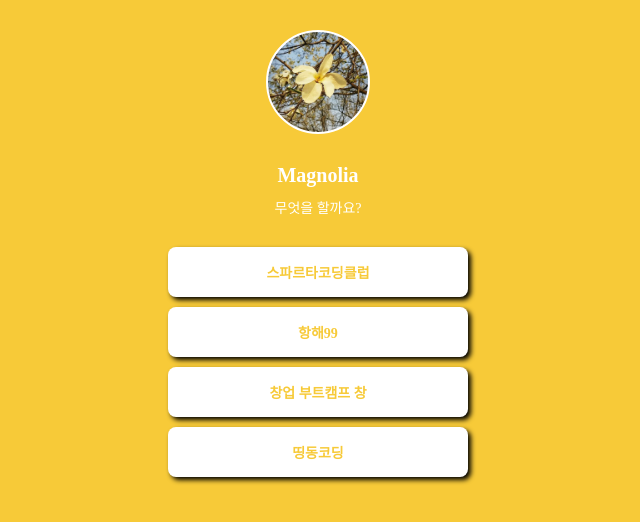
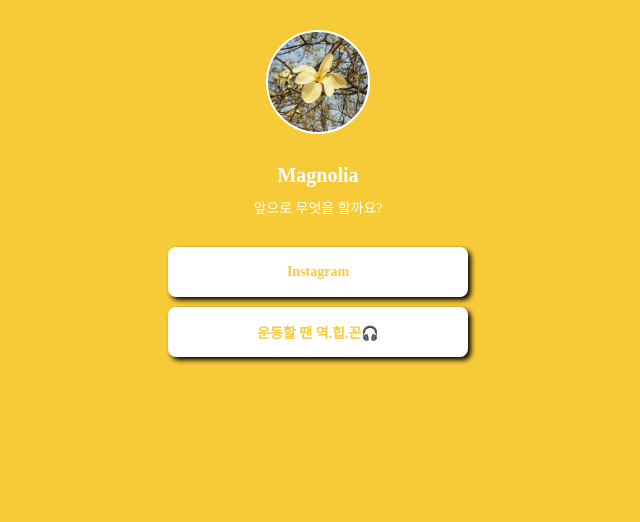
Before and after one commit to namnary/mypage, a plain HTML site: page index.html in a window 1280 px wide. Shown: the whole page, without its empty margins (322-962 px from the left). Drawn offline with Linux system fonts and the light colour scheme; a web font is replaced by a local one.

Commit message:
Update index.html

```diff
--- a/index.html
+++ b/index.html
@@ -1,15 +1,13 @@
 <!DOCTYPE html>
 <html>
 <head>
-    <!-- 웹페이지 보이지는 않지만, 필요한 설정을 해두는 곳이에요.
-            우리가 집을 위해 미리 생각 해놓은 것을 적어두는 곳이라고 할 수 있죠!-->
     <meta charset="UTF-8" />
     <meta http-equiv="X-UA-Compatible" content="IE=edge" />
     <meta name="viewport" content="width=device-width, initial-scale=1.0" />
-    <meta property="og:title" content="Magnolia profile" />
+    <meta property="og:title" content="Magnolia's Web Page" />
     <meta property="og:description" content="It looks like..." />
     <meta property="og:image" content="공유할 이미지" />
-    <title>르탄이 - 프로필 링크</title>
+    <title>Magnolia's Web Page</title>
     <style>
         @import url('https://cdn.jsdelivr.net/gh/orioncactus/pretendard/dist/web/static/pretendard.css');
         * {
@@ -84,14 +82,10 @@
     <div class="wrap">
         <div class="profile"></div>
         <h1 class="main">Magnolia</h1>
-        <p class="sub">무엇을 할까요?</p>
-        <a target="_blank" href="https://spartacodingclub.kr/">스파르타코딩클럽</a>
-        <a target="_blank" href="https://hanghae99.spartacodingclub.kr/">항해99</a>
-        <a target="_blank" href="https://chang.spartacodingclub.kr/">창업 부트캠프 창</a>
-        <a target="_blank" href="https://ddingdong.spartacodingclub.kr/">띵동코딩</a>
+        <p class="sub">앞으로 무엇을 할까요?</p>
+        <a target="_blank" href="https://www.instagram.com/studio_magnoliaaa/">Instagram</a>
+        <a target="_blank" href="https://youtu.be/DqUx808UjBM">운동할 땐 역.힙.꼰🎧</a>
     </div>
 
 </body>
-
-
 </html>
```
